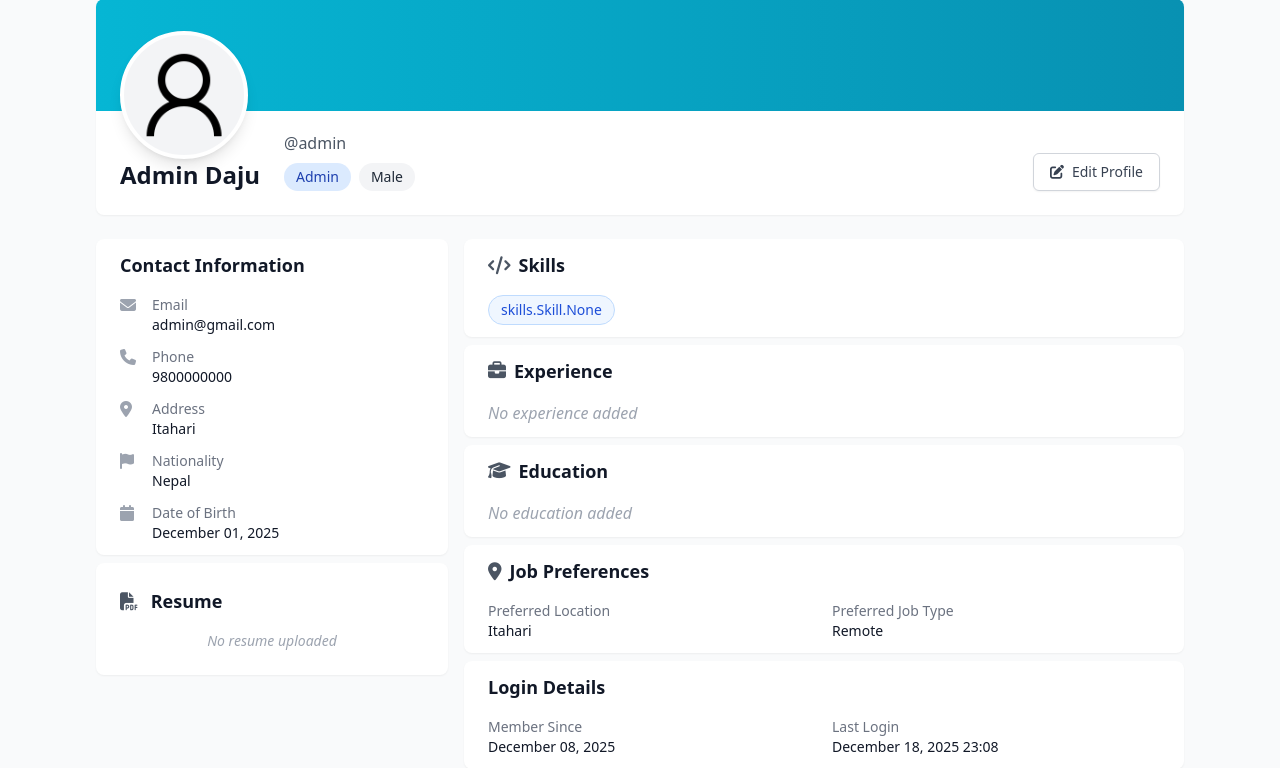
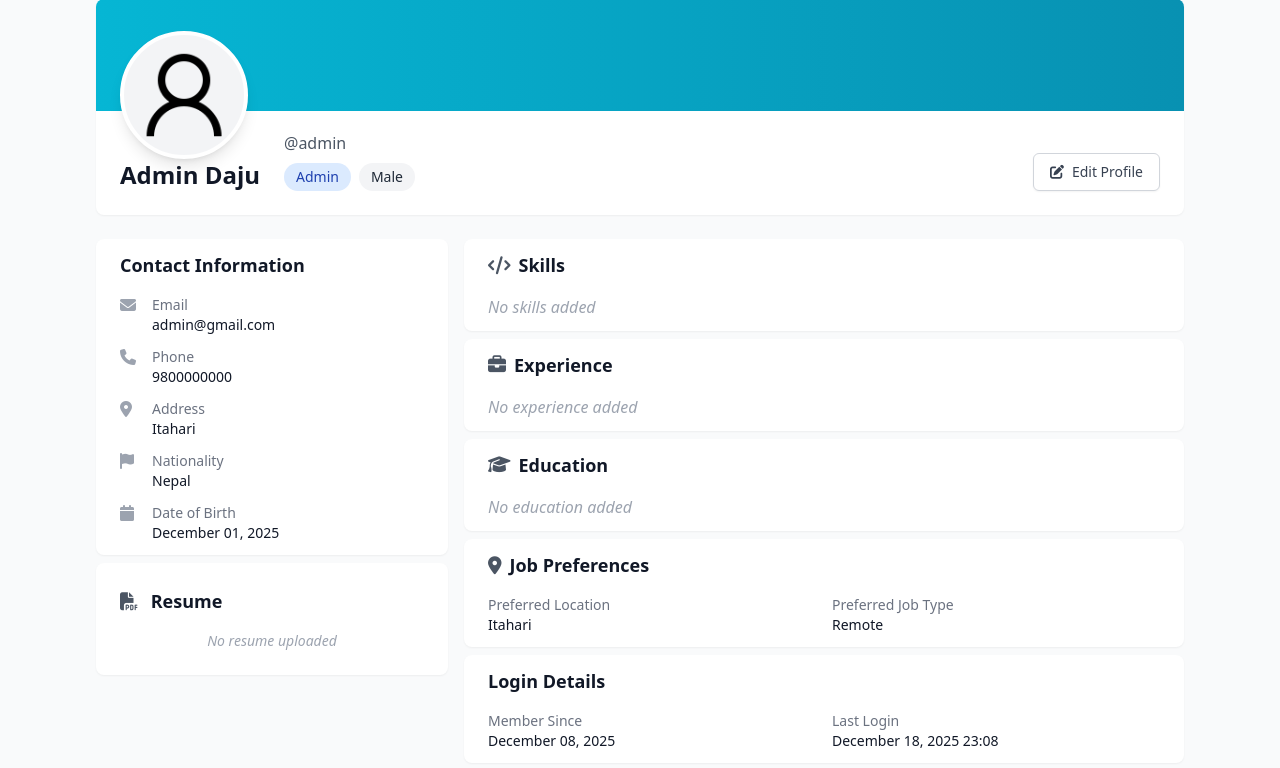
Before and after one commit to SumaniqueCode/WorkHub, a Django app: page /user/profile/ in a window 1280 px wide. Shown: the part 97-865 px from the top of the page. Run offline with Django 5.2, Linux system fonts and the light colour scheme; a user stored in the database is signed in; data comes from the database, SQL or seed files in the repository; data that the repository does not hold is empty; some libraries are stand-ins or nearby versions.

Commit message:
Updated profile to view skill list

```diff
--- a/templates/pages/users/profile.html
+++ b/templates/pages/users/profile.html
@@ -89,21 +89,13 @@
         <div class="lg:col-span-2 space-y-2">
           <div class="bg-white rounded-lg shadow-sm px-6 py-3">
             <h2 class="text-lg font-semibold text-gray-900 mb-4"><i class="fas fa-code mr-2 text-gray-600"></i>Skills</h2>
-            <div id="skills-container" class="flex flex-wrap gap-2"></div>
-            <script>
-              ;(function () {
-                const skillsString = '{{ profile.skills|escapejs }}'
-                if (!skillsString) return
-                const skills = skillsString.split(',').map((skill) => skill.trim()).filter(Boolean)
-                const container = document.getElementById('skills-container')
-                skills.forEach((skill) => {
-                  const span = document.createElement('span')
-                  span.className = 'inline-flex items-center px-3 py-1 rounded-full text-sm font-medium bg-blue-50 text-blue-700 border border-blue-200'
-                  span.textContent = skill
-                  container.appendChild(span)
-                })
-              })()
-            </script>
+            <div id="skills-container" class="flex flex-wrap gap-2">
+              {%for skill in profile.skills.all %}
+                <span class="inline-flex items-center px-3 py-1 rounded-full text-sm font-medium bg-blue-50 text-blue-700 border border-blue-200">{{ skill.name }}</span>
+              {% empty %}
+                <p class="text-gray-400 italic">No skills added</p>
+              {% endfor %}
+            </div>
           </div>
           <div class="bg-white rounded-lg shadow-sm px-6 py-3">
             <h2 class="text-lg font-semibold text-gray-900 mb-4 flex items-center">
```
